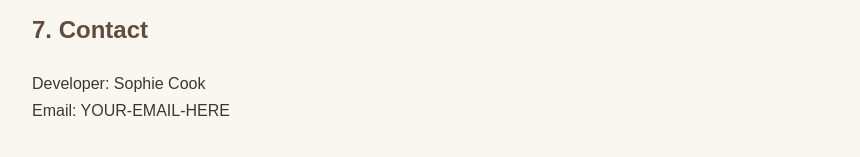
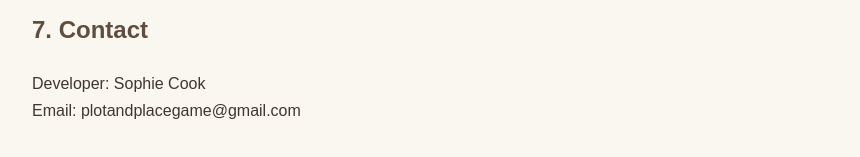
Before and after one commit to Saphy-crypto/plot-and-place, a plain HTML site: page index.html in a window 1280 px wide. Shown: the part 1230-1387 px from the top of the page, without its empty margins (208-1068 px from the left). Drawn offline with Linux system fonts and the light colour scheme.

Commit message:
Update contact email in index.html

```diff
--- a/index.html
+++ b/index.html
@@ -111,7 +111,7 @@ services are introduced. Any changes will be posted on this page.
 
 <p>
 Developer: Sophie Cook<br>
-Email: YOUR-EMAIL-HERE
+Email: plotandplacegame@gmail.com
 </p>
 
 </body>
```
